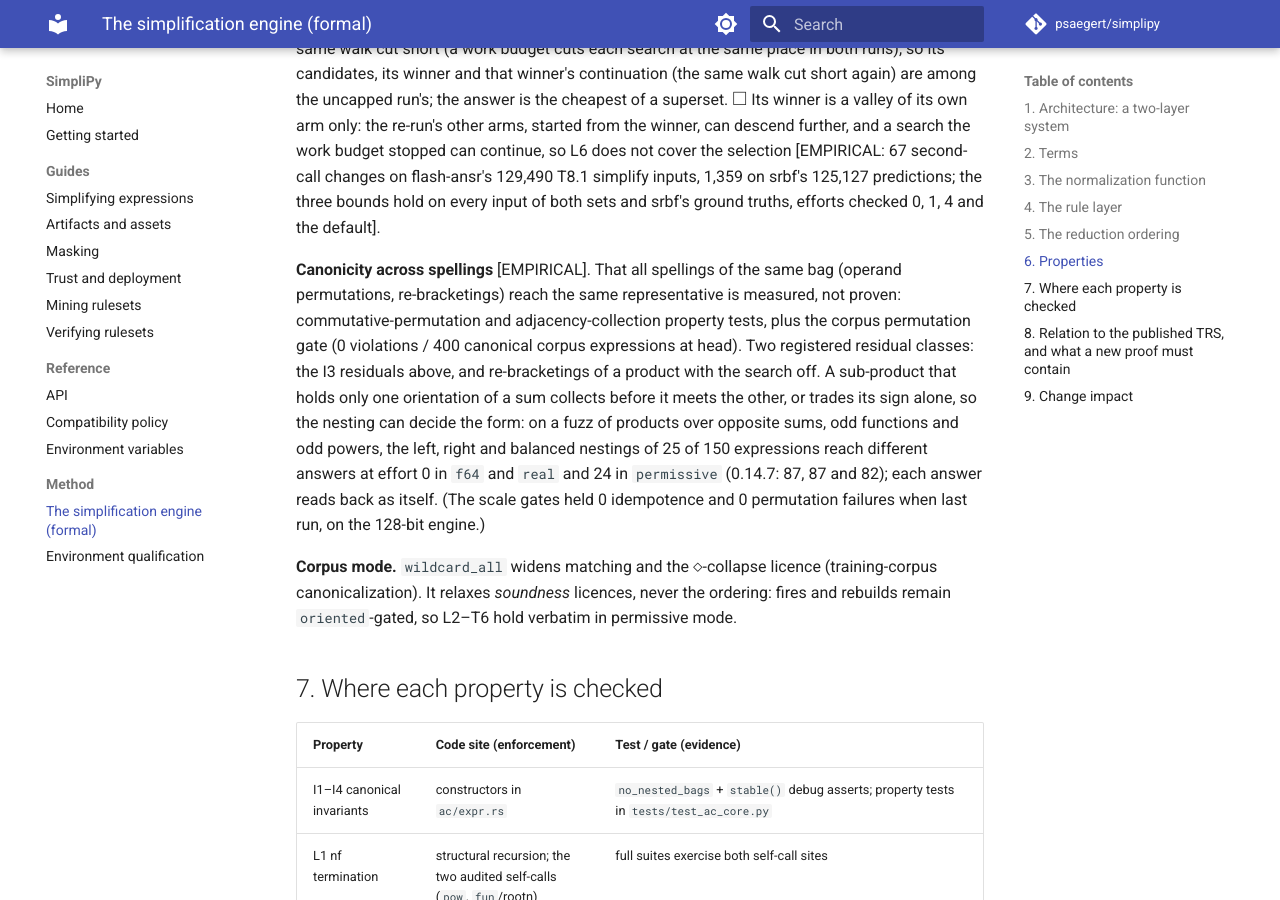
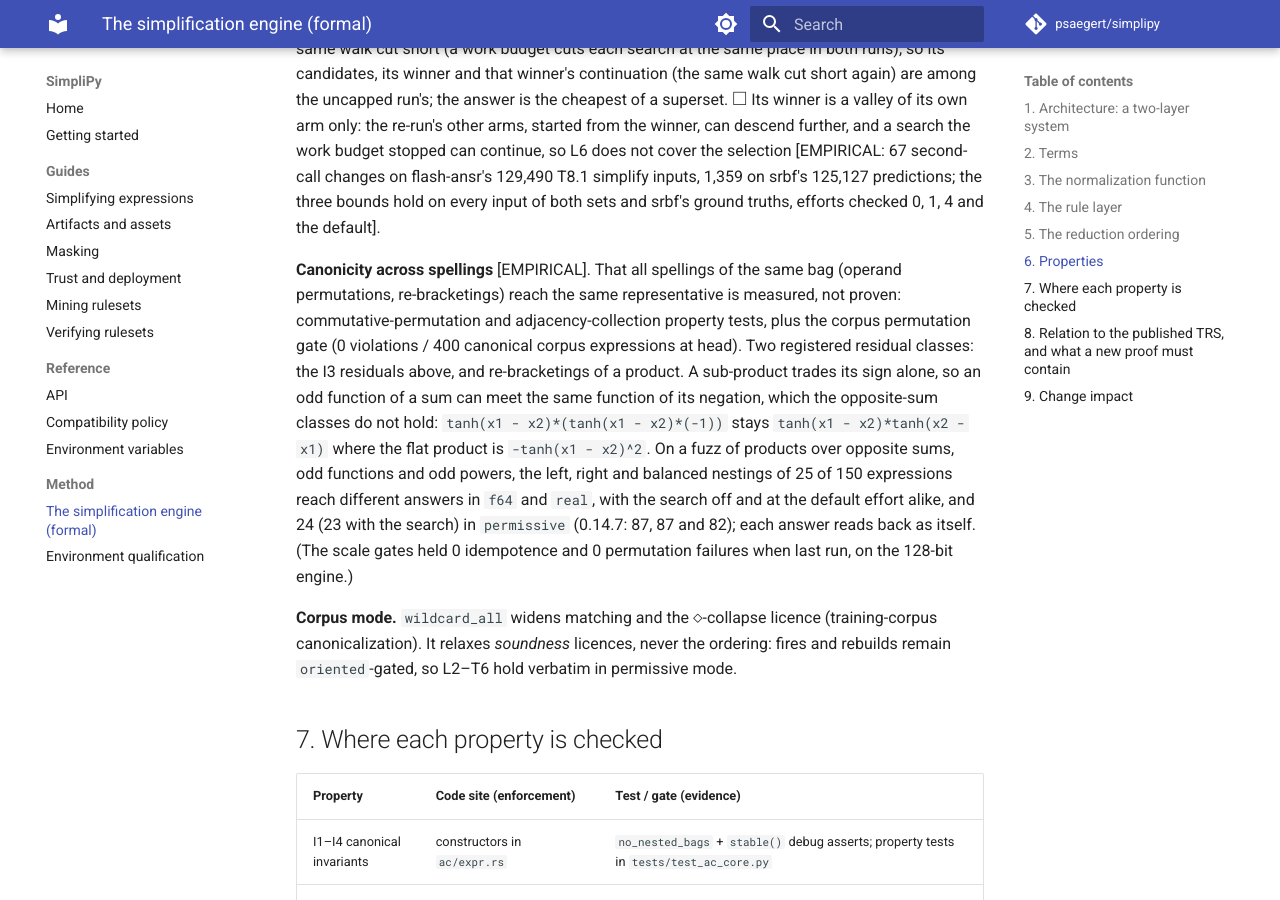
Before and after one commit to psaegert/simplipy, an MkDocs documentation site: the page built from docs/formal.md, in a window 1280 px wide and 900 px high, scrolled down 14339 px. Built offline with MkDocs 1.6.1 and Material for MkDocs 9.7.7, drawn with Linux system fonts in a browser that asks for light colours; comment, search, counter and statistics services are not loaded.

Commit message:
Docs: the re-bracketing residual holds with the search too; 0.14.7's cheaper answers are wrong
- Re-bracketing a product can change its form at the default effort as well as with the search
  off (25 of 150 fuzzed products in f64 either way; 0.14.7: 87). The mechanism: a sub-product
  trades its sign alone, so an odd function of a sum meets the same function of its negation,
  which the opposite-sum classes do not hold (`tanh(x1 - x2)*(tanh(x1 - x2)*(-1))` stays
  `tanh(x1 - x2)*tanh(x2 - x1)`; flat it is `-tanh(x1 - x2)^2`).
- The two generated permissive products priced above 0.14.7's answers are ones where 0.14.7's
  answer gives an infinity the wrong sign (on 96% and 41% of the points where the input is
  defined); this build's answers agree with the input.

Co-Authored-By: Claude Opus 5.5 <noreply@anthropic.com>
Claude-Session: https://claude.ai/code/session_016gamUqKQqroqag4GFsNu6W

```diff
--- a/docs/formal.md
+++ b/docs/formal.md
@@ -623,12 +623,14 @@ both sets and srbf's ground truths, efforts checked 0, 1, 4 and the default].
 permutations, re-bracketings) reach the same representative is measured, not proven:
 commutative-permutation and adjacency-collection property tests, plus the corpus
 permutation gate (0 violations / 400 canonical corpus expressions at head). Two registered
-residual classes: the I3 residuals above, and re-bracketings of a product with the search off.
-A sub-product that holds only one orientation of a sum collects before it meets the other, or
-trades its sign alone, so the nesting can decide the form: on a fuzz of products over opposite
-sums, odd functions and odd powers, the left, right and balanced nestings of 25 of 150
-expressions reach different answers at effort 0 in `f64` and `real` and 24 in `permissive`
-(0.14.7: 87, 87 and 82); each answer reads back as itself. (The scale gates held 0 idempotence
+residual classes: the I3 residuals above, and re-bracketings of a product. A sub-product trades
+its sign alone, so an odd function of a sum can meet the same function of its negation, which
+the opposite-sum classes do not hold: `tanh(x1 - x2)*(tanh(x1 - x2)*(-1))` stays
+`tanh(x1 - x2)*tanh(x2 - x1)` where the flat product is `-tanh(x1 - x2)^2`. On a fuzz of
+products over opposite sums, odd functions and odd powers, the left, right and balanced nestings
+of 25 of 150 expressions reach different answers in `f64` and `real`, with the search off and at
+the default effort alike, and 24 (23 with the search) in `permissive` (0.14.7: 87, 87 and 82);
+each answer reads back as itself. (The scale gates held 0 idempotence
 and 0 permutation failures when last run, on the 128-bit engine.)
 
 **Corpus mode.** `wildcard_all` widens matching and the $\diamond$-collapse licence
```
Also changed, not shown: CHANGELOG.md (+5 -3 lines).
